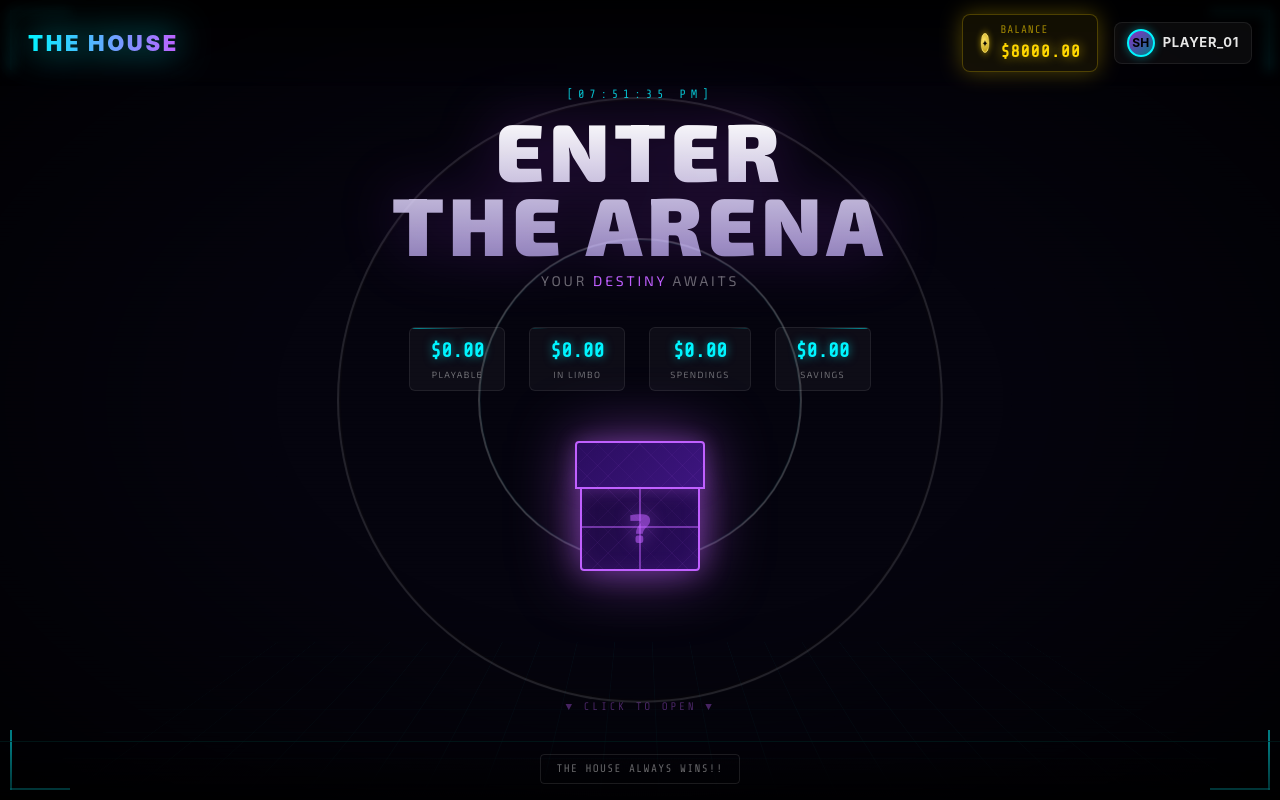
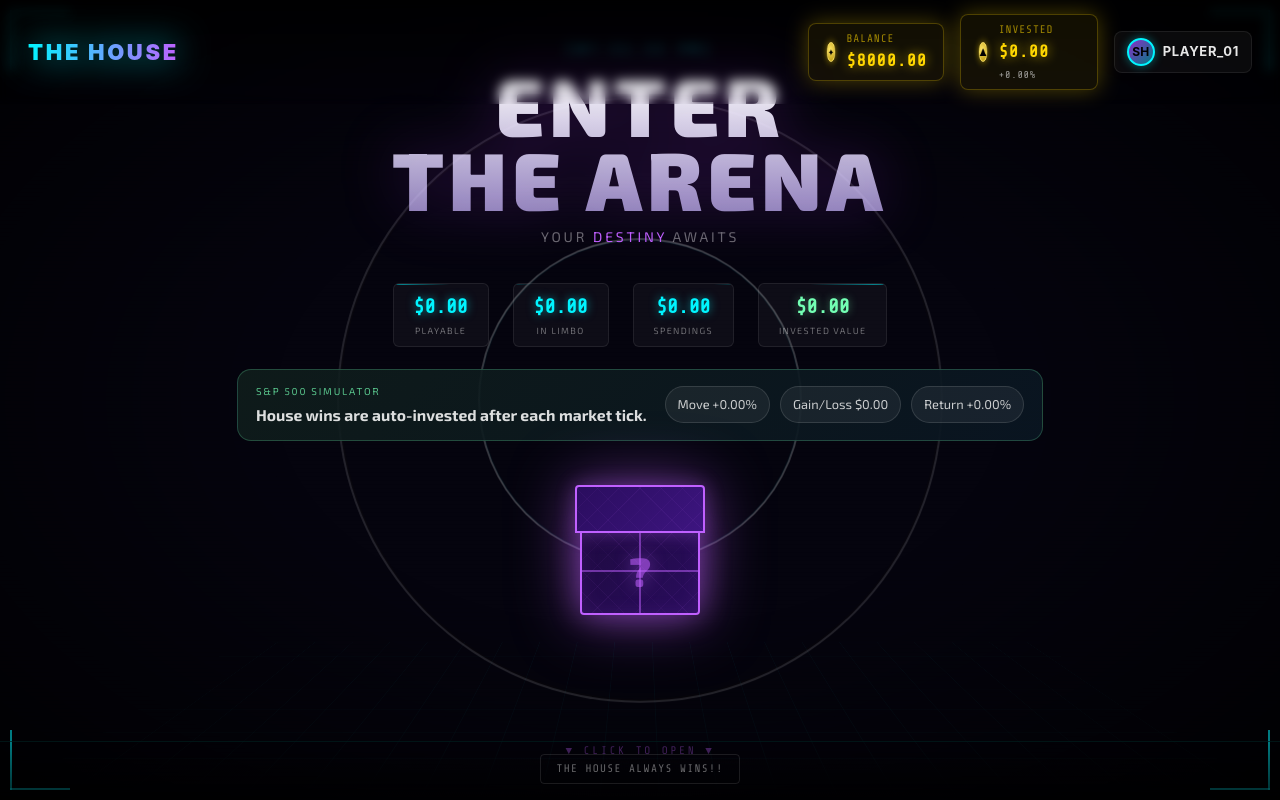
Before and after one commit to KamWittaK/At-Least-2nd, a Vue app in the folder Client/: page / in a window 1280 px wide. Built offline with nearby package versions, Linux system fonts and the light colour scheme.

Commit message:
Added investment element app wide

```diff
--- a/Client/src/components/Header.vue
+++ b/Client/src/components/Header.vue
@@ -1,11 +1,13 @@
 <script setup>
 import { useHackStore } from '../stores/index.js'
 import { useRoute, useRouter } from 'vue-router'
-import { ref, onMounted, onUnmounted } from 'vue'
+import { storeToRefs } from 'pinia'
+import { computed, ref, onMounted, onUnmounted } from 'vue'
 
 const hackStore = useHackStore()
 const route = useRoute()
 const router = useRouter()
+const { balance, spendings, investedValue, lastMarketMove } = storeToRefs(hackStore)
 
 // AI character quips that cycle automatically
 const quips = [
@@ -22,6 +24,12 @@ const showBubble = ref(true)
 let quipIndex = 0
 let quipTimer = null
 let talkTimer = null
+let marketTimer = null
+
+const marketMoveLabel = computed(() => `${lastMarketMove.value >= 0 ? '+' : ''}${lastMarketMove.value.toFixed(2)}%`)
+const marketMoveClass = computed(() =>
+  lastMarketMove.value > 0 ? 'is-up' : lastMarketMove.value < 0 ? 'is-down' : 'is-flat',
+)
 
 function cycleQuip() {
   // trigger talking animation
@@ -38,10 +46,12 @@ function cycleQuip() {
 
 onMounted(() => {
   quipTimer = setInterval(cycleQuip, 5000)
+  marketTimer = setInterval(() => hackStore.advanceMarket(), 15000)
 })
 
 onUnmounted(() => {
   clearInterval(quipTimer)
+  clearInterval(marketTimer)
   clearTimeout(talkTimer)
 })
 </script>
@@ -84,15 +94,7 @@ onUnmounted(() => {
         <div class="coin-icon">✦</div>
         <div>
           <div id="balance-label">Balance</div>
-          <div id="balance-amount">${{ hackStore.balance.toFixed(2) }}</div>
-        </div>
-      </div>
-
-      <div v-show="route.path.includes('games')" id="balance-panel">
-        <div class="coin-icon">✦</div>
-        <div>
-          <div id="balance-label">Savings</div>
-          <div id="balance-amount">${{ hackStore.savings.toFixed(2) }}</div>
+          <div id="balance-amount">${{ balance.toFixed(2) }}</div>
         </div>
       </div>
 
@@ -100,7 +102,16 @@ onUnmounted(() => {
         <div class="coin-icon">✦</div>
         <div>
           <div id="balance-label">Spendings</div>
-          <div id="balance-amount">${{ hackStore.spendings.toFixed(2) }}</div>
+          <div id="balance-amount">${{ spendings.toFixed(2) }}</div>
+        </div>
+      </div>
+
+      <div id="balance-panel" class="invested-panel">
+        <div class="coin-icon">▲</div>
+        <div>
+          <div id="balance-label">Invested</div>
+          <div id="balance-amount">${{ investedValue.toFixed(2) }}</div>
+          <div class="market-move" :class="marketMoveClass">{{ marketMoveLabel }}</div>
         </div>
       </div>
 
@@ -150,6 +161,10 @@ onUnmounted(() => {
   display: flex;
   align-items: center;
   gap: 16px;
+}
+
+.invested-panel {
+  min-width: 138px;
 }
 
 /* ── AI Character ── */
@@ -369,6 +384,26 @@ onUnmounted(() => {
   text-shadow: 0 0 12px rgba(255,215,0,.6);
 }
 
+.market-move {
+  font-family: 'Share Tech Mono', monospace;
+  margin-top: 3px;
+  font-size: 10px;
+  letter-spacing: .08em;
+  text-transform: uppercase;
+}
+
+.market-move.is-up {
+  color: #63f0af;
+}
+
+.market-move.is-down {
+  color: #ff9e86;
+}
+
+.market-move.is-flat {
+  color: rgba(255,255,255,.58);
+}
+
 /* ── Player badge ── */
 #player-badge {
   display: flex;
--- a/Client/src/stores/index.js
+++ b/Client/src/stores/index.js
@@ -7,6 +7,11 @@ export const useHackStore = defineStore('hack', () => {
   const savings = ref(0)
   const savingPercentage = ref(0)
   const sessionBudget = ref(0)
+  const marketSeed = ref(24681357)
+  const marketTickCount = ref(0)
+  const lastMarketMove = ref(0)
+  const investmentGainLoss = ref(0)
+  const marketMode = ref('LIVE')
   const trashTalks = ref([
     'Broken toaster smarter than you.',
     'Your code slower than Internet Explorer.',
@@ -20,11 +25,64 @@ export const useHackStore = defineStore('hack', () => {
     () => Math.max(0, sessionBudget.value - savings.value - spendings.value),
   )
   const maxPlayableBet = computed(() => Math.max(0, Math.min(balance.value, availableToPlay.value)))
+  const investedValue = computed(() => roundMoney(savings.value + investmentGainLoss.value))
+  const investmentReturnPercent = computed(() =>
+    savings.value > 0 ? roundMoney((investmentGainLoss.value / savings.value) * 100) : 0,
+  )
+  const marketStatus = computed(() => {
+    if (!savings.value) return 'Awaiting first deposit'
+    if (lastMarketMove.value > 0) return 'Market up'
+    if (lastMarketMove.value < 0) return 'Market down'
+    return 'Market flat'
+  })
 
   const goalReached = computed(() => savings.value >= savingGoal.value)
 
   function roundMoney(amount) {
     return Math.round((Number(amount) || 0) * 100) / 100
+  }
+
+  function syncInvestmentValue() {
+    investmentGainLoss.value = roundMoney(Math.max(-savings.value, investedValue.value - savings.value))
+  }
+
+  function nextRandom() {
+    marketSeed.value = (marketSeed.value * 1664525 + 1013904223) % 4294967296
+    return marketSeed.value / 4294967296
+  }
+
+  function marketMoveFromRandom(randomValue) {
+    const scenarios = [
+      { cutoff: 0.03, move: -0.0185 },
+      { cutoff: 0.12, move: -0.009 },
+      { cutoff: 0.28, move: -0.0045 },
+      { cutoff: 0.48, move: -0.0015 },
+      { cutoff: 0.72, move: 0.0028 },
+      { cutoff: 0.88, move: 0.0055 },
+      { cutoff: 0.97, move: 0.0095 },
+      { cutoff: 1, move: 0.015 },
+    ]
+
+    return scenarios.find((scenario) => randomValue <= scenario.cutoff)?.move ?? 0
+  }
+
+  function advanceMarket() {
+    marketTickCount.value += 1
+
+    if (!savings.value) {
+      lastMarketMove.value = 0
+      investmentGainLoss.value = 0
+      return
+    }
+
+    const baseMove = marketMoveFromRandom(nextRandom())
+    const microAdjustment = (nextRandom() - 0.5) * 0.0022
+    const move = baseMove + microAdjustment
+    const currentValue = savings.value + investmentGainLoss.value
+    const nextValue = roundMoney(Math.max(0, currentValue * (1 + move)))
+
+    lastMarketMove.value = roundMoney(move * 100)
+    investmentGainLoss.value = roundMoney(nextValue - savings.value)
   }
 
   function setSessionRisk(percentage) {
@@ -33,6 +91,9 @@ export const useHackStore = defineStore('hack', () => {
     sessionBudget.value = roundMoney(balance.value * (normalizedPercentage / 100))
     spendings.value = 0
     savings.value = 0
+    investmentGainLoss.value = 0
+    lastMarketMove.value = 0
+    marketTickCount.value = 0
   }
 
   function canRisk(amount, reserved = 0) {
@@ -44,11 +105,14 @@ export const useHackStore = defineStore('hack', () => {
   function moveWinToSpendings(amount) {
     const normalizedAmount = roundMoney(Math.max(0, Number(amount) || 0))
     spendings.value += normalizedAmount
+    advanceMarket()
   }
 
   function moveLossToSavings(amount) {
     const normalizedAmount = roundMoney(Math.max(0, Number(amount) || 0))
     savings.value += normalizedAmount
+    syncInvestmentValue()
+    advanceMarket()
   }
 
   function increamentSavings() {
@@ -56,6 +120,8 @@ export const useHackStore = defineStore('hack', () => {
     savings.value += balance.value * 0.03
     // decrement balance by the same amount
     balance.value -= balance.value * 0.03
+    syncInvestmentValue()
+    advanceMarket()
   }
 
   function increamentSpendings() {
@@ -63,6 +129,7 @@ export const useHackStore = defineStore('hack', () => {
     spendings.value += balance.value * 0.05
     // decrement balance by the same amount
     balance.value -= balance.value * 0.05
+    advanceMarket()
   }
 
   return {
@@ -71,6 +138,13 @@ export const useHackStore = defineStore('hack', () => {
     savings,
     savingPercentage,
     sessionBudget,
+    marketMode,
+    marketTickCount,
+    lastMarketMove,
+    investmentGainLoss,
+    investedValue,
+    investmentReturnPercent,
+    marketStatus,
     savingGoal,
     availableToPlay,
     maxPlayableBet,
@@ -82,5 +156,6 @@ export const useHackStore = defineStore('hack', () => {
     moveLossToSavings,
     increamentSavings,
     increamentSpendings,
+    advanceMarket,
   }
 })
--- a/Client/src/views/HomeView.vue
+++ b/Client/src/views/HomeView.vue
@@ -6,7 +6,18 @@ import { useHackStore } from '../stores/index.js'
 
 const router = useRouter()
 const hackStore = useHackStore()
-const { balance, spendings, savings, savingPercentage, sessionBudget, availableToPlay } =
+const {
+  balance,
+  spendings,
+  savings,
+  savingPercentage,
+  sessionBudget,
+  availableToPlay,
+  investedValue,
+  investmentGainLoss,
+  investmentReturnPercent,
+  lastMarketMove,
+} =
   storeToRefs(hackStore)
 
 // ======================
@@ -246,9 +257,27 @@ defineExpose({
           <div class="stat-value">${{ spendings.toFixed(2) }}</div>
           <div class="stat-label">Spendings</div>
         </div>
-        <div class="stat-item" style="--sd: 1.6s">
-          <div class="stat-value">${{ savings.toFixed(2) }}</div>
-          <div class="stat-label">Savings</div>
+        <div class="stat-item investment-stat" style="--sd: 1.6s">
+          <div class="stat-value">${{ investedValue.toFixed(2) }}</div>
+          <div class="stat-label">Invested Value</div>
+        </div>
+      </div>
+
+      <div class="investment-strip">
+        <div class="investment-copy">
+          <span class="strip-eyebrow">S&P 500 Simulator</span>
+          <strong>House wins are auto-invested after each market tick.</strong>
+        </div>
+        <div class="investment-metrics">
+          <div class="investment-chip" :class="{ up: lastMarketMove > 0, down: lastMarketMove < 0 }">
+            Move {{ lastMarketMove >= 0 ? '+' : '' }}{{ lastMarketMove.toFixed(2) }}%
+          </div>
+          <div class="investment-chip" :class="{ up: investmentGainLoss > 0, down: investmentGainLoss < 0 }">
+            Gain/Loss ${{ investmentGainLoss.toFixed(2) }}
+          </div>
+          <div class="investment-chip">
+            Return {{ investmentReturnPercent >= 0 ? '+' : '' }}{{ investmentReturnPercent.toFixed(2) }}%
+          </div>
         </div>
       </div>
 
@@ -663,8 +692,9 @@ main {
 /* ── STATS BAR ── */
 #stats-bar {
   display: flex;
+  flex-wrap: wrap;
   gap: 24px;
-  margin-bottom: 40px;
+  margin-bottom: 22px;
   animation: titleReveal 1s 0.2s ease-out both;
 }
 
@@ -712,6 +742,67 @@ main {
   text-transform: uppercase;
   color: rgba(255, 255, 255, 0.4);
   margin-top: 2px;
+}
+
+.investment-stat .stat-value {
+  color: #73ffb4;
+  text-shadow: 0 0 10px rgba(115, 255, 180, 0.4);
+}
+
+.investment-strip {
+  display: flex;
+  align-items: center;
+  justify-content: space-between;
+  gap: 18px;
+  margin-bottom: 34px;
+  padding: 14px 18px;
+  border-radius: 14px;
+  border: 1px solid rgba(115, 255, 180, 0.22);
+  background: linear-gradient(135deg, rgba(16, 30, 28, 0.88), rgba(10, 22, 34, 0.92));
+  animation: titleReveal 1s 0.3s ease-out both;
+}
+
+.investment-copy {
+  display: grid;
+  gap: 4px;
+}
+
+.strip-eyebrow {
+  font-size: 10px;
+  text-transform: uppercase;
+  letter-spacing: 0.18em;
+  color: rgba(115, 255, 180, 0.74);
+}
+
+.investment-copy strong {
+  font-size: 0.98rem;
+  color: rgba(255, 255, 255, 0.86);
+}
+
+.investment-metrics {
+  display: flex;
+  flex-wrap: wrap;
+  justify-content: flex-end;
+  gap: 10px;
+}
+
+.investment-chip {
+  padding: 8px 12px;
+  border-radius: 999px;
+  border: 1px solid rgba(255, 255, 255, 0.12);
+  background: rgba(255, 255, 255, 0.06);
+  font-size: 0.8rem;
+  color: rgba(255, 255, 255, 0.78);
+}
+
+.investment-chip.up {
+  color: #7df5b7;
+  border-color: rgba(125, 245, 183, 0.28);
+}
+
+.investment-chip.down {
+  color: #ff9b8e;
+  border-color: rgba(255, 155, 142, 0.3);
 }
 
 /* ── MYSTERY BOX + PLAY BUTTON ── */
--- a/Client/src/views/OverUnderGame.vue
+++ b/Client/src/views/OverUnderGame.vue
@@ -122,7 +122,7 @@
             <div class="bankroll-legend">
               <span><i class="legend-swatch available"></i>In Limbo</span>
               <span><i class="legend-swatch spendings"></i>Spendings</span>
-              <span><i class="legend-swatch savings"></i>Savings</span>
+              <span><i class="legend-swatch savings"></i>Invested</span>
             </div>
           </div>
 
@@ -581,7 +581,7 @@ onBeforeUnmount(() => {
     linear-gradient(180deg, #09080f 0%, #14111d 45%, #09080f 100%);
   color: #fff6eb;
   font-family: 'Exo 2', sans-serif;
-  padding: 84px 20px 24px;
+  padding: 96px 20px 24px;
 }
 
 .bg-orb {
@@ -652,7 +652,7 @@ onBeforeUnmount(() => {
 
 h1 {
   font-size: clamp(1.9rem, 5vw, 3rem);
-  line-height: 1;
+  line-height: 1.08;
   margin: 0;
 }
 
```
